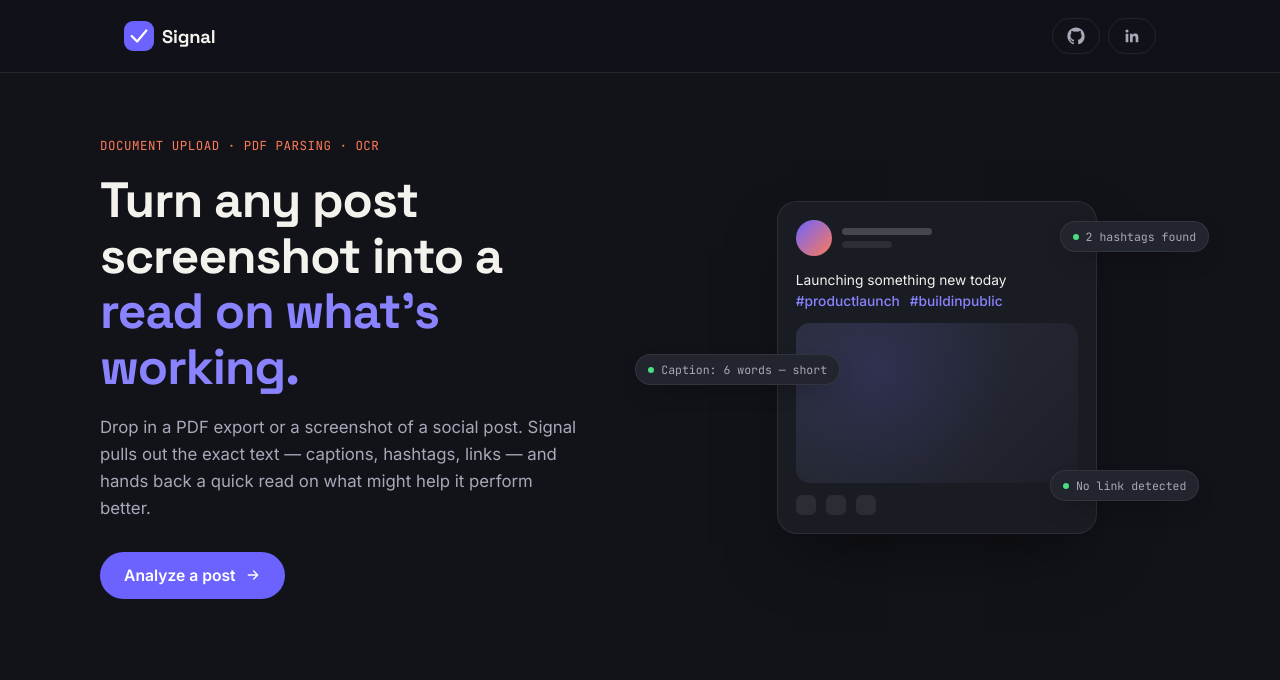
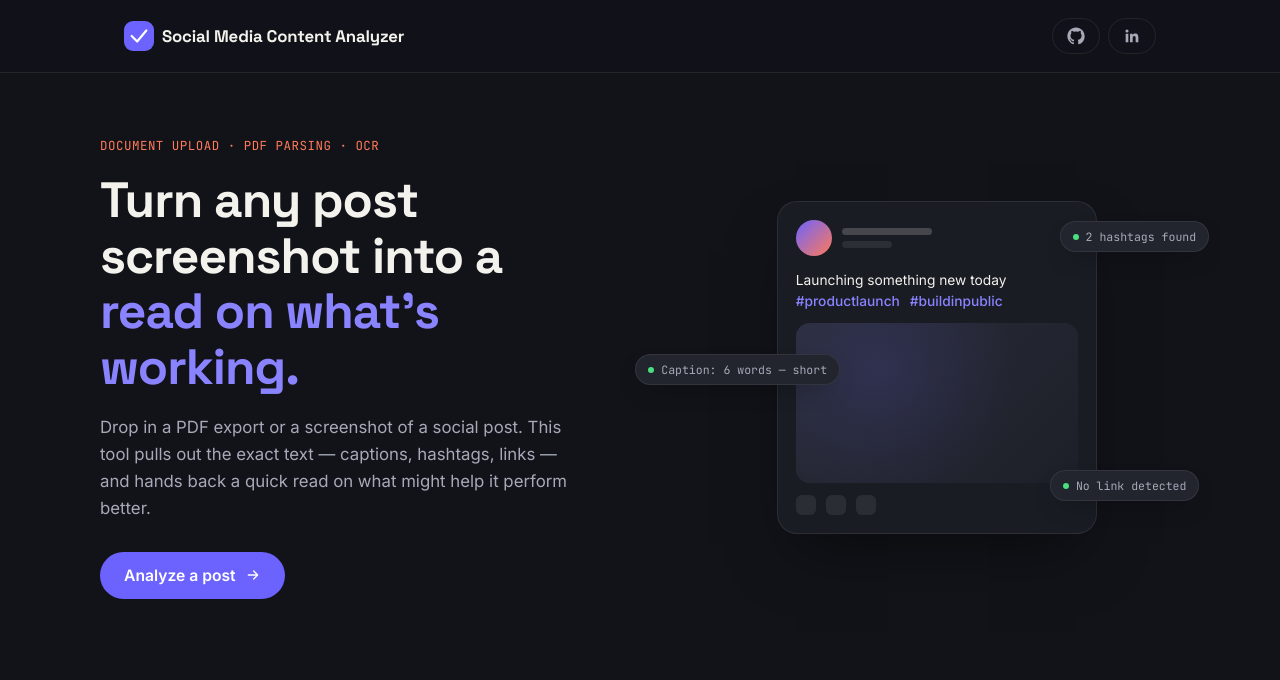
Before and after one commit to rajesh09999cloud/social-media-content-analyzer, a Flask app: page / in a window 1280 px wide. Shown: the top 680 px of the page. Run offline with Flask 3, Linux system fonts and the light colour scheme.

Commit message:
Rename branding to Social Media Content Analyzer

```diff
--- a/static/style.css
+++ b/static/style.css
@@ -59,12 +59,15 @@ a {
   display: flex;
   align-items: center;
   justify-content: space-between;
+  gap: 16px;
+  flex-wrap: wrap;
 }
 
 .brand {
   display: flex;
   align-items: center;
   gap: 8px;
+  min-width: 0;
 }
 
 .brand-mark {
@@ -76,13 +79,23 @@ a {
   align-items: center;
   justify-content: center;
   color: #fff;
+  flex-shrink: 0;
 }
 
 .brand-name {
   font-family: var(--font-display);
   font-weight: 700;
-  font-size: 1.15rem;
+  font-size: 1.05rem;
   letter-spacing: -0.01em;
+  white-space: nowrap;
+  overflow: hidden;
+  text-overflow: ellipsis;
+}
+
+@media (max-width: 520px) {
+  .brand-name {
+    font-size: 0.92rem;
+  }
 }
 
 .site-nav {
--- a/templates/index.html
+++ b/templates/index.html
@@ -3,7 +3,7 @@
 <head>
 <meta charset="UTF-8">
 <meta name="viewport" content="width=device-width, initial-scale=1.0">
-<title>Signal — Social Media Content Analyzer</title>
+<title>Social Media Content Analyzer</title>
 <link rel="preconnect" href="https://fonts.googleapis.com">
 <link rel="preconnect" href="https://fonts.gstatic.com" crossorigin>
 <link href="https://fonts.googleapis.com/css2?family=Space+Grotesk:wght@500;600;700&family=Inter:wght@400;500;600&family=JetBrains+Mono:wght@400;600&display=swap" rel="stylesheet">
@@ -19,7 +19,7 @@
             <path d="M4 12L10 18L20 6" stroke="currentColor" stroke-width="2.4" stroke-linecap="round" stroke-linejoin="round"/>
           </svg>
         </span>
-        <span class="brand-name">Signal</span>
+        <span class="brand-name">Social Media Content Analyzer</span>
       </div>
       <nav class="site-nav" aria-label="Author links">
         <a href="https://github.com/rajesh09999cloud?tab=repositories" target="_blank" rel="noopener" class="nav-link">
@@ -40,7 +40,7 @@
         <div class="hero-copy">
           <p class="eyebrow">Document upload &middot; PDF parsing &middot; OCR</p>
           <h1>Turn any post screenshot into a<br><span class="hero-highlight">read on what's working.</span></h1>
-          <p class="hero-sub">Drop in a PDF export or a screenshot of a social post. Signal pulls out the exact text — captions, hashtags, links — and hands back a quick read on what might help it perform better.</p>
+          <p class="hero-sub">Drop in a PDF export or a screenshot of a social post. This tool pulls out the exact text — captions, hashtags, links — and hands back a quick read on what might help it perform better.</p>
           <a href="#upload" class="hero-cta">
             Analyze a post
             <svg width="16" height="16" viewBox="0 0 24 24" fill="none"><path d="M5 12h14M13 6l6 6-6 6" stroke="currentColor" stroke-width="2" stroke-linecap="round" stroke-linejoin="round"/></svg>
```
